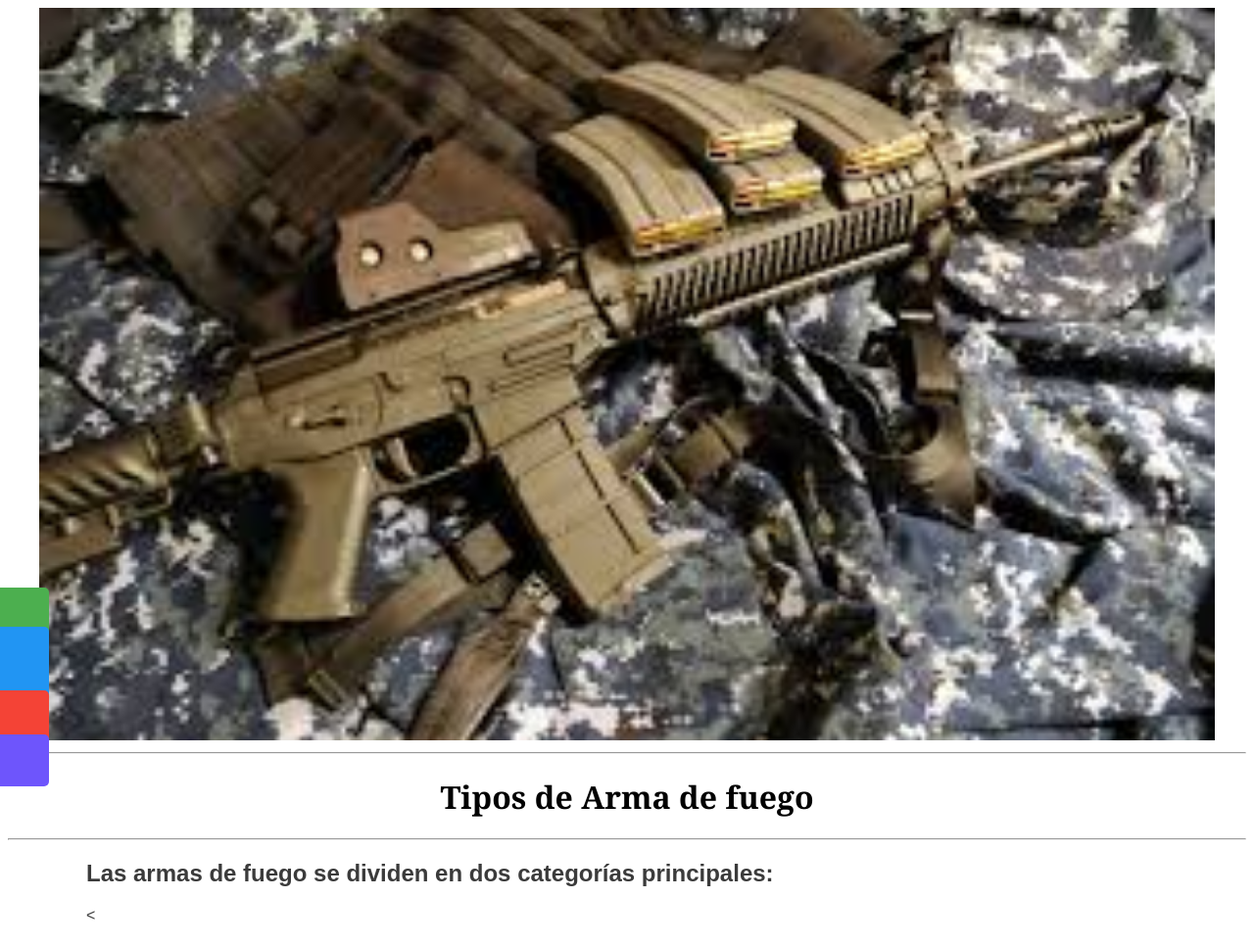
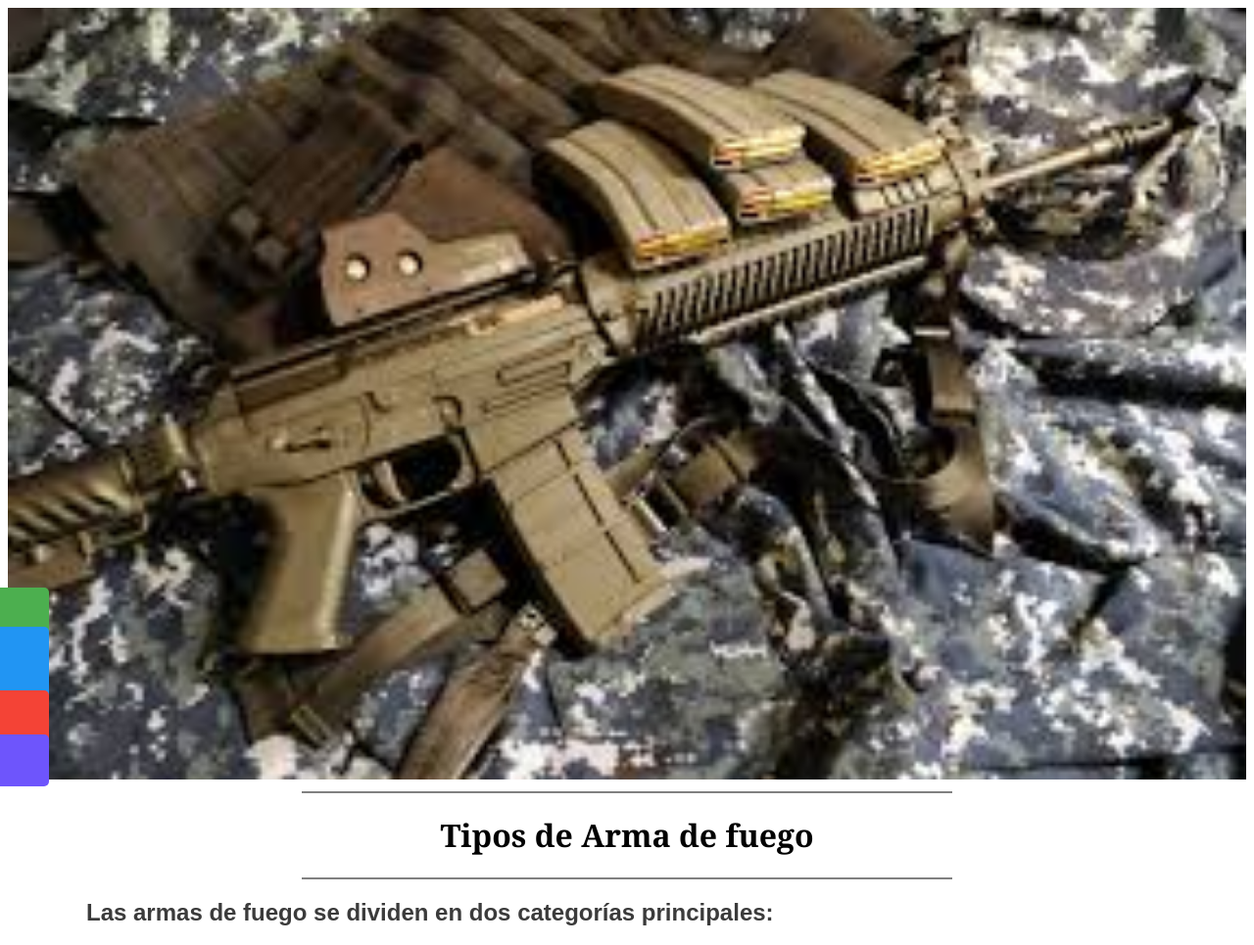
Before and after one commit to hasael014/Armas_de_fuego, a plain HTML site: page tip_arm.html in a window 1280 px wide. Shown: the whole page at 98% size. Drawn offline with Linux system fonts and the light colour scheme.

Commit message:
confirmo

```diff
--- a/estilos.css
+++ b/estilos.css
@@ -38,6 +38,11 @@
     background-color: rgb(110, 85, 252);
 }
 
+#hr-titulo {
+    margin-right: 350px;
+    margin-left: 350px;
+}
+
 .text_00 {
     font-family: Georgia, 'Times New Roman', Times, serif;
 }
@@ -49,6 +54,11 @@
     text-align: justify;
 }
 
+#hr-titulo-page_02 {
+    margin-left: 300px;
+    margin-right: 300px;
+}
+
 #text_02 h2 {}
 
 #arm_p1 {
--- a/tip_arm.html
+++ b/tip_arm.html
@@ -28,10 +28,10 @@
     </div>
 
     <center>
-        <img src="img/img_port-1.jpg" width="95%">
-        <hr>
+        <img src="img/img_port-1.jpg" width="100%">
+        <hr noshade id="hr-titulo-page_02">
         <h1 class="text_00">Tipos de Arma de fuego</h1>
-        <hr>
+        <hr noshade id="hr-titulo-page_02">
     </center>
 
     <div id="text_01">
@@ -41,7 +41,7 @@
             </h2>
         </p>
 
-        < </div>
+    </div>
 </body>
 
 </html>
```
Also changed, not shown: index.html (+2 -5 lines). Lines whose indentation alone changed are shown as unchanged.
